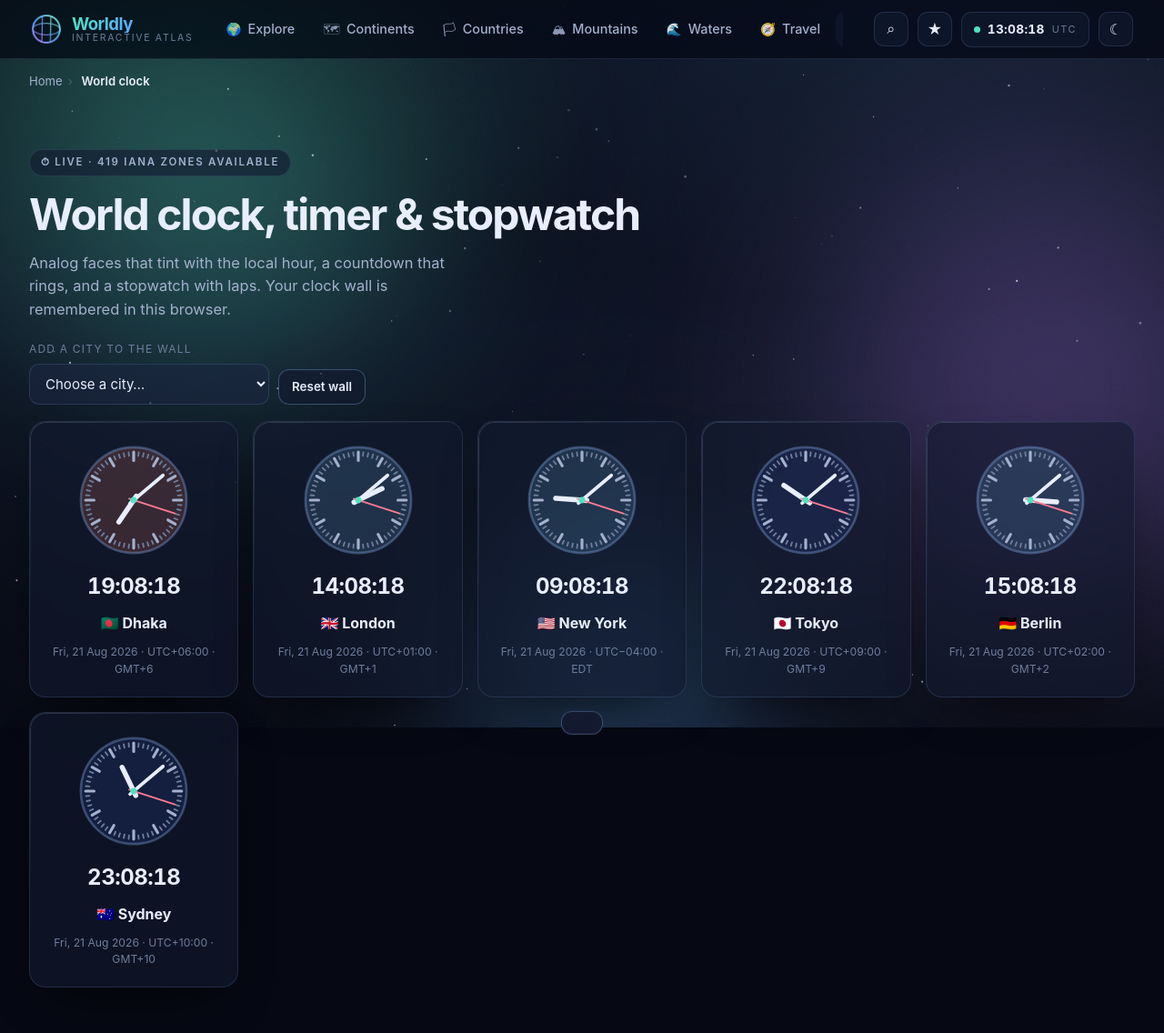
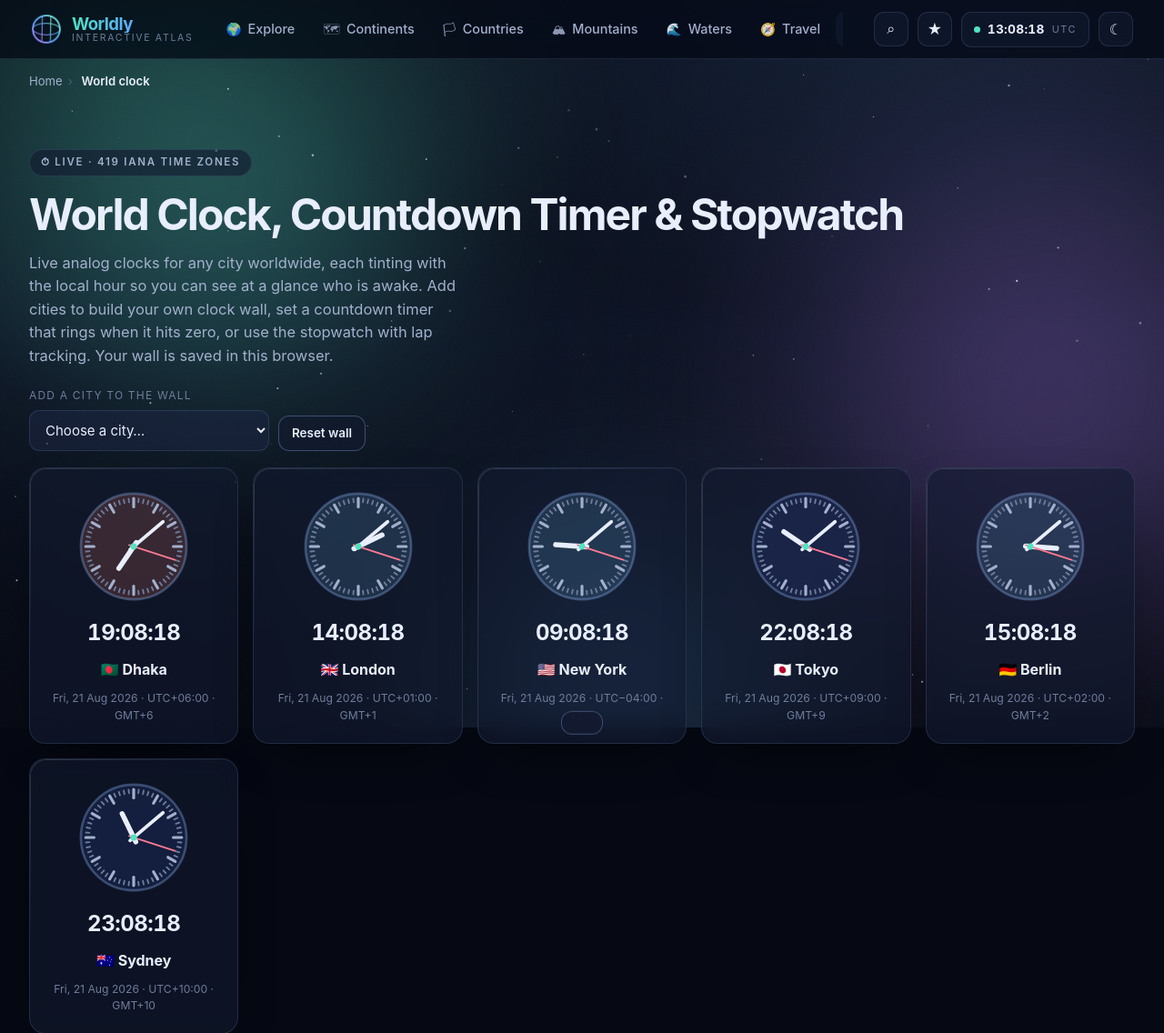
Before and after one commit to Towfique-Ahmed/Worldly, a PHP site: page /clocks in a window 1280 px wide. Shown: the top 1136 px of the page at 91% size. Run offline with PHP 8.4, Linux system fonts and the light colour scheme; some libraries are stand-ins or nearby versions.

Commit message:
SEO: update titles, descriptions, headings and structured data
- Rewrote all static page titles and descriptions in Seo.php to stay within
  the 60-byte (branded) title and 160-byte description budgets; replaced em
  dashes with colons to avoid 3-byte UTF-8 counting overhead; all 12 entries
  now verify clean
- Updated h1 headings across pages to match keyword-rich titles: continents,
  countries, mountains, waters, travel, quiz, compare pages all lifted from
  generic labels to search-friendly phrases
- Expanded page lede paragraphs on clocks, compare, converter, countries,
  continents, mountains, travel, quiz and waters to surface more content for
  indexing without changing any URLs
- Added Organization schema alongside the existing WebSite schema on the home
  page; added FAQPage schema on the quiz page for rich-result eligibility
- Added og:image:type and theme-color meta tags to layout.php

```diff
--- a/public/index.php
+++ b/public/index.php
@@ -42,7 +42,7 @@ $router = new Router();
 $router->get('/', static fn (): string => $view->render('explore', [
     'nav' => 'explore',
     ...Seo::page('explore'),
-    'jsonLd' => [StructuredData::website()],
+    'jsonLd' => [StructuredData::website(), StructuredData::organization()],
     'mapPayload' => $atlas->mapPayload(),
     'continents' => $atlas->continents(),
     'featuredZones' => array_slice(Timezones::featured(), 0, 8),
@@ -170,7 +170,13 @@ $router->get('/compare', static fn (): string => $view->render('compare', [
 $router->get('/quiz', static fn (): string => $view->render('quiz', [
     'nav' => 'quiz',
     ...Seo::page('quiz'),
-    'breadcrumbs' => [['name' => 'Atlas quiz', 'path' => '/quiz']],
+    'breadcrumbs' => [['name' => 'World Geography Quiz', 'path' => '/quiz']],
+    'jsonLd' => [StructuredData::faq([
+        ['question' => 'How does the world geography quiz work?', 'answer' => 'Each round draws eight countries at random from the 242 in the atlas, limited to UN member states with a population above 300,000. Wrong answers are picked from the same continent so the questions stay meaningful.'],
+        ['question' => 'What quiz modes are available?', 'answer' => 'There are three modes: Guess the flag (identify a country from its national flag), Guess the capital (name the country given its capital city), and Find it on the map (click the highlighted country on a world map).'],
+        ['question' => 'Are scores saved between sessions?', 'answer' => 'Your best score and streak are stored in your browser\'s local storage. Nothing is uploaded and no account is required.'],
+        ['question' => 'Do I learn anything from playing?', 'answer' => 'Every answer, right or wrong, shows a real fact about that country — the same facts found on its country profile page.'],
+    ])],
     'mapPayload' => $atlas->mapPayload(),
 ]));
 
--- a/src/Support/Seo.php
+++ b/src/Support/Seo.php
@@ -29,48 +29,48 @@ final class Seo
      */
     private const PAGES = [
         'explore' => [
-            'title' => 'Interactive World Map & 3D Globe Atlas',
-            'description' => 'Explore a live physical world map and spinning 3D globe with rivers, lakes, terrain and real-time day and night. Click any country for ten facts about it.',
+            'title' => 'Interactive World Map & Atlas: Explore Countries',
+            'description' => 'Interactive world map and 3D globe with rivers, lakes, terrain and real-time day-night shadow. Click any country for ten facts, capital and local time.',
         ],
         'continents' => [
-            'title' => 'The 7 Continents: Size, Population & Facts',
+            'title' => 'The 7 Continents: Size, Population & Country Count',
             'description' => 'Compare all seven continents by land area, population and country count. See the highest and lowest point on each, and fly the map straight to any of them.',
         ],
         'countries' => [
-            'title' => 'All Countries of the World: Population & Area',
-            'description' => 'Browse every country and territory on Earth, sorted by population, land area or GDP per person, and filtered by continent. Each opens a profile with ten facts.',
+            'title' => 'All Countries of the World: Population, Area & GDP',
+            'description' => 'Browse all 242 countries and territories, sorted by population, land area or GDP per capita, and filtered by continent. Each opens a profile with ten facts.',
         ],
         'mountains' => [
             'title' => 'Highest Mountains in the World, Drawn to Scale',
-            'description' => 'All fourteen eight-thousanders and the Seven Summits, drawn to scale on one chart. Compare elevation, prominence, mountain range and first ascent for 46 peaks.',
+            'description' => 'All 14 eight-thousanders and the Seven Summits drawn to scale on one chart. Elevation, prominence, mountain range and first ascent date for 46 peaks worldwide.',
         ],
         'waters' => [
-            'title' => 'Longest Rivers, Biggest Lakes & Deepest Oceans',
-            'description' => 'The longest rivers, largest lakes and deepest oceans on Earth, drawn as real geometry on the world map, with length, basin, area and depth for each of them.',
+            'title' => 'Longest Rivers, Largest Lakes & Deepest Oceans',
+            'description' => 'The longest rivers, largest lakes and deepest oceans on Earth as real geometry on the world map. Length, basin, area and depth for every river, lake and ocean.',
         ],
         'travel' => [
             'title' => 'Best Places to Visit in the World, by Season',
-            'description' => 'Sixty-eight destinations worth crossing an ocean for: ancient wonders, reefs, deserts and cities, each pinned on the map with the season that suits it.',
+            'description' => '68 destinations worth crossing an ocean for: ancient ruins, reefs, deserts, cities and wildlife reserves, each pinned on the map with the ideal travel season.',
         ],
         'compare' => [
             'title' => 'Compare Two Countries Side by Side',
-            'description' => 'Put any two countries head to head and compare population, land area, density, GDP, borders, time zones, languages and currency, plus the distance between them.',
+            'description' => 'Compare any two countries on population, land area, density, GDP per capita, borders, time zones, languages, currency and the distance between their capitals.',
         ],
         'quiz' => [
             'title' => 'World Geography Quiz: Flags, Capitals & Map',
-            'description' => 'Test your geography in three modes: name the flag, name the capital, or find the country on the world map. Eight questions, streaks, and a real fact each time.',
+            'description' => 'Test your geography: identify the flag, name the capital, or find the country on the map. Eight questions per round with a real country fact after each answer.',
         ],
         'clocks' => [
             'title' => 'World Clock, Countdown Timer & Stopwatch',
-            'description' => 'Live analog clocks for cities worldwide that tint with the local hour, plus a countdown timer that rings and a stopwatch with laps. Build your own clock wall.',
+            'description' => 'Live analog world clocks for any city, a countdown timer that rings and a stopwatch with lap times. Build your own clock wall and save it in your browser.',
         ],
         'converter' => [
-            'title' => 'Time Zone Converter: Any City, Any Date',
-            'description' => 'Convert any date and time between any two time zones on Earth. Daylight saving is handled automatically, and you see the same moment across twelve cities.',
+            'title' => 'Time Zone Converter: Any City, Any Date & Time',
+            'description' => 'Convert any date and time between any two IANA time zones. Daylight saving is handled automatically. See the same moment across multiple cities at once.',
         ],
         'bookmarks' => [
             'title' => 'Your Saved Places & Bookmarks',
-            'description' => 'The countries, mountains, rivers, lakes and destinations you have starred, kept in this browser rather than in any account you have to create.',
+            'description' => 'Countries, mountains, rivers, lakes and travel destinations you have starred, saved in this browser\'s local storage. No account needed, nothing is uploaded.',
         ],
         'not-found' => [
             'title' => 'Page Not Found — Off the Edge of the Map',
--- a/src/Support/StructuredData.php
+++ b/src/Support/StructuredData.php
@@ -148,6 +148,51 @@ final class StructuredData
         ];
     }
 
+    /**
+     * Site-level organization block — pairs with the WebSite block on the home page.
+     */
+    public static function organization(): array
+    {
+        return [
+            '@context' => 'https://schema.org',
+            '@type' => 'Organization',
+            'name' => 'Worldly',
+            'alternateName' => 'Worldly Interactive Atlas',
+            'url' => Site::url('/'),
+            'logo' => [
+                '@type' => 'ImageObject',
+                'url' => Site::url('/assets/og-cover.png'),
+                'width' => 1200,
+                'height' => 630,
+            ],
+            'description' => 'An interactive world atlas covering every country, continent, mountain range, river, lake and ocean, with world clocks and a time zone converter.',
+        ];
+    }
+
+    /**
+     * FAQ page block for "how it works" style sections.
+     *
+     * @param list<array{question: string, answer: string}> $items
+     */
+    public static function faq(array $items): array
+    {
+        return [
+            '@context' => 'https://schema.org',
+            '@type' => 'FAQPage',
+            'mainEntity' => array_map(
+                static fn (array $item): array => [
+                    '@type' => 'Question',
+                    'name' => $item['question'],
+                    'acceptedAnswer' => [
+                        '@type' => 'Answer',
+                        'text' => $item['answer'],
+                    ],
+                ],
+                $items,
+            ),
+        ];
+    }
+
     /** Render one or more blocks as script tags. */
     public static function render(array ...$blocks): string
     {
--- a/src/View/layout.php
+++ b/src/View/layout.php
@@ -75,10 +75,12 @@ $moreLinks = [
 <meta property="og:description" content="<?= Format::e($description) ?>">
 <meta property="og:url" content="<?= Format::e($canonical) ?>">
 <meta property="og:image" content="<?= Format::e(Site::url('/assets/og-cover.png')) ?>">
+<meta property="og:image:type" content="image/png">
 <meta property="og:image:width" content="1200">
 <meta property="og:image:height" content="630">
 <meta property="og:image:alt" content="Worldly — an interactive world map and atlas">
 <meta property="og:locale" content="en">
+<meta name="theme-color" content="#0d1117">
 <meta name="twitter:card" content="summary_large_image">
 <meta name="twitter:image" content="<?= Format::e(Site::url('/assets/og-cover.png')) ?>">
 <meta name="twitter:title" content="<?= Format::e($title) ?>">
--- a/src/View/pages/clocks.php
+++ b/src/View/pages/clocks.php
@@ -9,11 +9,12 @@ use Worldly\Support\Format;
 ?>
 
 <section class="wrap">
-  <span class="eyebrow">⏱ Live · <?= count(DateTimeZone::listIdentifiers()) ?> IANA zones available</span>
-  <h1 class="hero__title" style="font-size:clamp(1.9rem,4.4vw,3rem)">World clock, timer &amp; stopwatch</h1>
+  <span class="eyebrow">⏱ Live · <?= count(DateTimeZone::listIdentifiers()) ?> IANA time zones</span>
+  <h1 class="hero__title" style="font-size:clamp(1.9rem,4.4vw,3rem)">World Clock, Countdown Timer &amp; Stopwatch</h1>
   <p class="hero__lede">
-    Analog faces that tint with the local hour, a countdown that rings, and a stopwatch with laps.
-    Your clock wall is remembered in this browser.
+    Live analog clocks for any city worldwide, each tinting with the local hour so you can see at a glance
+    who is awake. Add cities to build your own clock wall, set a countdown timer that rings when it hits zero,
+    or use the stopwatch with lap tracking. Your wall is saved in this browser.
   </p>
 
   <script type="application/json" data-zone-catalogue><?= json_encode(array_map(
--- a/src/View/pages/countries.php
+++ b/src/View/pages/countries.php
@@ -11,9 +11,9 @@ $maxPopulation = max(array_column($countries, 'population'));
 ?>
 
 <section class="wrap" data-filterable>
-  <span class="eyebrow">🏳 <?= count($countries) ?> countries &amp; territories</span>
-  <h1 class="hero__title" style="font-size:clamp(1.9rem,4.4vw,3rem)">Countries &amp; regions</h1>
-  <p class="hero__lede">Search, filter by continent and sort by whatever you care about. Every row opens a full profile.</p>
+  <span class="eyebrow">🏳 <?= count($countries) ?> countries &amp; territories · 7 continents</span>
+  <h1 class="hero__title" style="font-size:clamp(1.9rem,4.4vw,3rem)">All Countries of the World</h1>
+  <p class="hero__lede">Browse every country and territory on Earth. Sort by population, land area or GDP per person, and filter by continent. Every row opens a full profile with ten facts, capital, languages, currency and local time.</p>
 
   <div class="maptools" style="margin-top:22px">
     <div class="searchbox" style="max-width:340px">
--- a/src/View/pages/waters.php
+++ b/src/View/pages/waters.php
@@ -32,9 +32,10 @@ $slot = $deepest ? $chartWidth / count($deepest) : $chartWidth;
 
 <section class="wrap">
   <span class="eyebrow">🌊 <?= count($rivers) ?> rivers · <?= count($lakes) ?> lakes · <?= count($uniqueOceans) ?> oceans &amp; seas</span>
-  <h1 class="hero__title" style="font-size:clamp(1.9rem,4.4vw,3rem)">Rivers, lakes &amp; oceans</h1>
+  <h1 class="hero__title" style="font-size:clamp(1.9rem,4.4vw,3rem)">Longest Rivers, Largest Lakes &amp; Deepest Oceans</h1>
   <p class="hero__lede">
-    Every river centreline and lake outline here is real geometry, drawn straight onto the map.
+    Every river centreline and lake outline drawn as real geometry on the world map — length, basin size, depth and
+    discharge for each. Includes all five oceans and the major seas, with depths drawn to scale.
     Hover any blue line to name it; click a card to fly there.
   </p>
 
```
Also changed, not shown: src/View/pages/compare.php (+5 -4 lines), src/View/pages/continents.php (+4 -4 lines), src/View/pages/converter.php (+5 -4 lines), src/View/pages/mountains.php (+5 -4 lines), src/View/pages/quiz.php (+4 -3 lines), src/View/pages/travel.php (+4 -4 lines).
